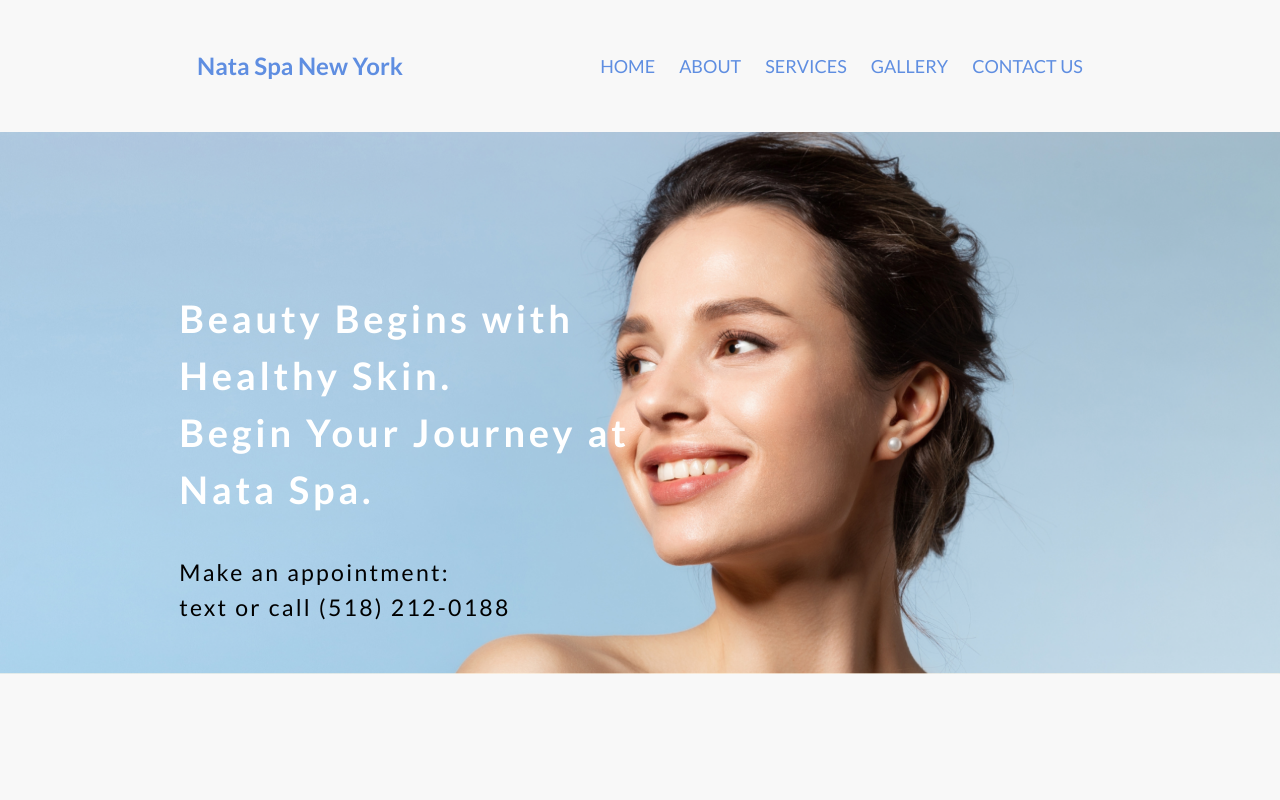
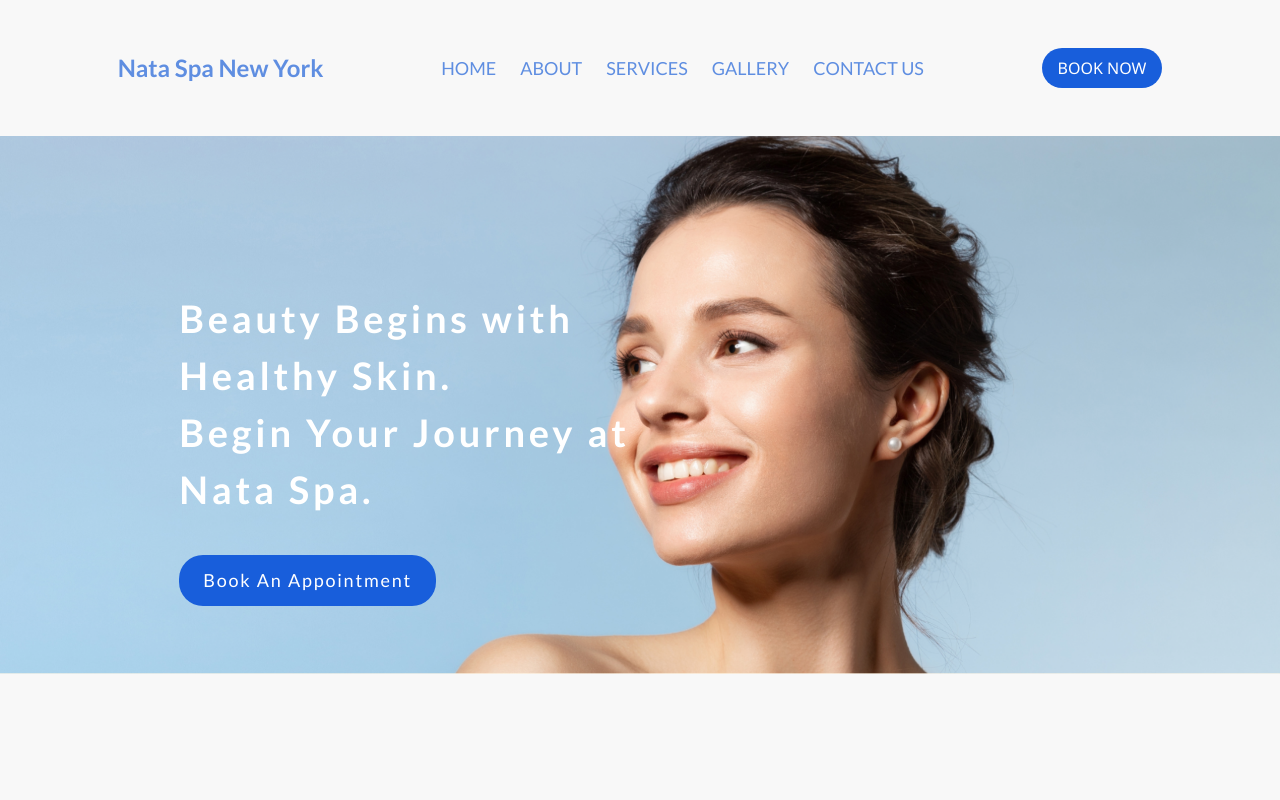
Before and after one commit to chencheng0924/Nata_spa, a Vue app: page / in a window 1280 px wide. Shown: the top 800 px of the page. Built offline with nearby package versions, Linux system fonts and the light colour scheme; what vue3-lottie would draw is missing.

Commit message:
fix/更新web

```diff
--- a/src/views/home.vue
+++ b/src/views/home.vue
@@ -295,6 +295,7 @@ onMounted(() => {
             @click="scrollTo(item)">{{
             item }}</div>
         </div>
+        <div class="bg-[#185EDB] text-white px-4 py-2 rounded-3xl cursor-pointer mobile:hidden" @click="goOut('https://go.bychronos.com/l/new-york-10010-nata-spa-new-york-804331/a/services')">BOOK NOW</div>
         <div @click="menuShow = true" class="hidden mobile:block"><img src="../assets/icon/menuIcon.svg" alt=""></div>
         <el-drawer v-model="menuShow" :with-header="false" size="45%">
           <div style="cursor: pointer;margin: 20px 0;" v-for="(item, index) in optionList" :key="index"
@@ -318,9 +319,10 @@ onMounted(() => {
             class="text-white font-[600] text-[38px] tracking-widest lato">Beauty Begins
             with<br />Healthy
             Skin.<br />Begin Your Journey at<br />Nata Spa.</div>
-          <div data-aos="fade-right" data-aos-duration="1500" class="text-[23px] font-[500] tracking-widest lato">Make
+            <div class="bg-[#185EDB] text-white rounded-3xl px-6 py-3 w-max lato tracking-widest text-[18px] cursor-pointer" @click="goOut('https://go.bychronos.com/l/new-york-10010-nata-spa-new-york-804331/a/services')">Book An Appointment</div>
+          <!-- <div data-aos="fade-right" data-aos-duration="1500" class="text-[23px] font-[500] tracking-widest lato">Make
             an appointment: <br />
-            text or call (518) 212-0188</div>
+            text or call (518) 212-0188</div> -->
         </div>
         <div class="absolute top-[58px] left-[25px] flex flex-col gap-[7px] desktop:hidden laptop:hidden">
           <span data-aos="fade-right" data-aos-duration="1500"
```
